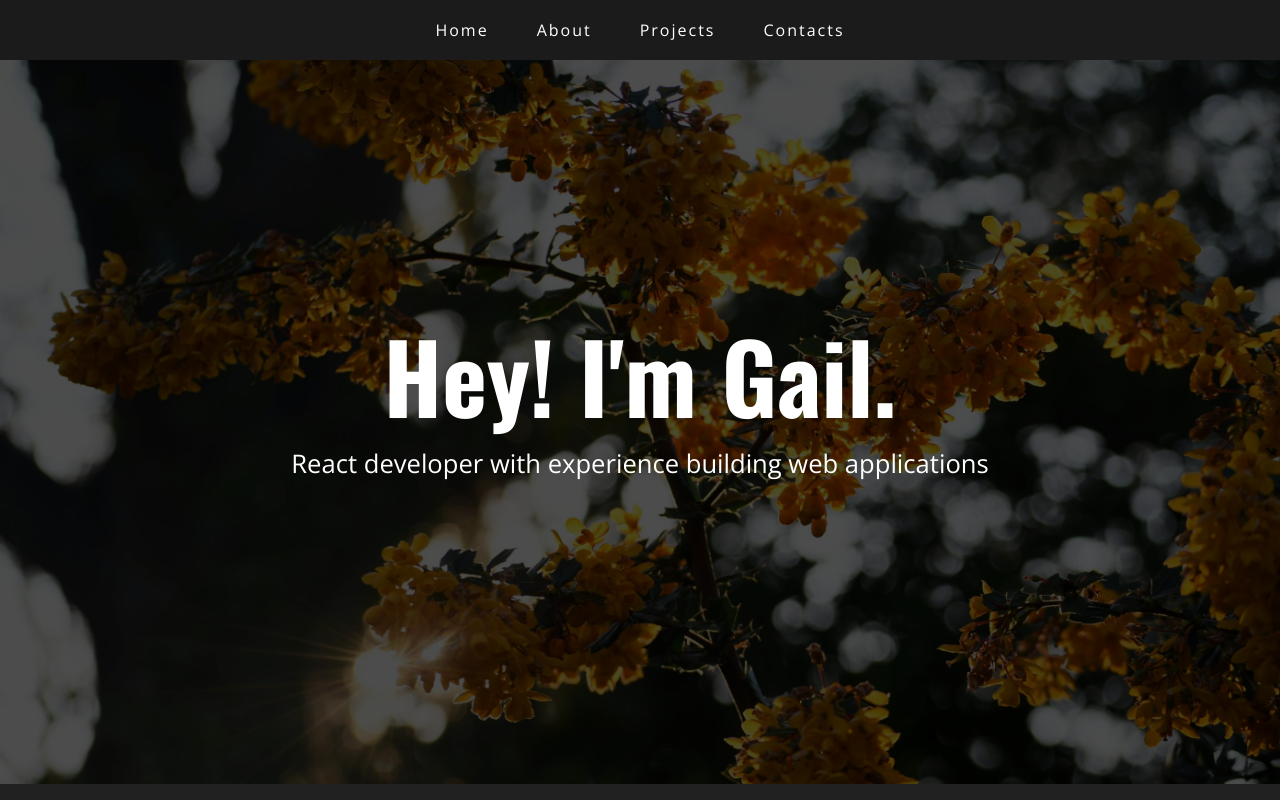
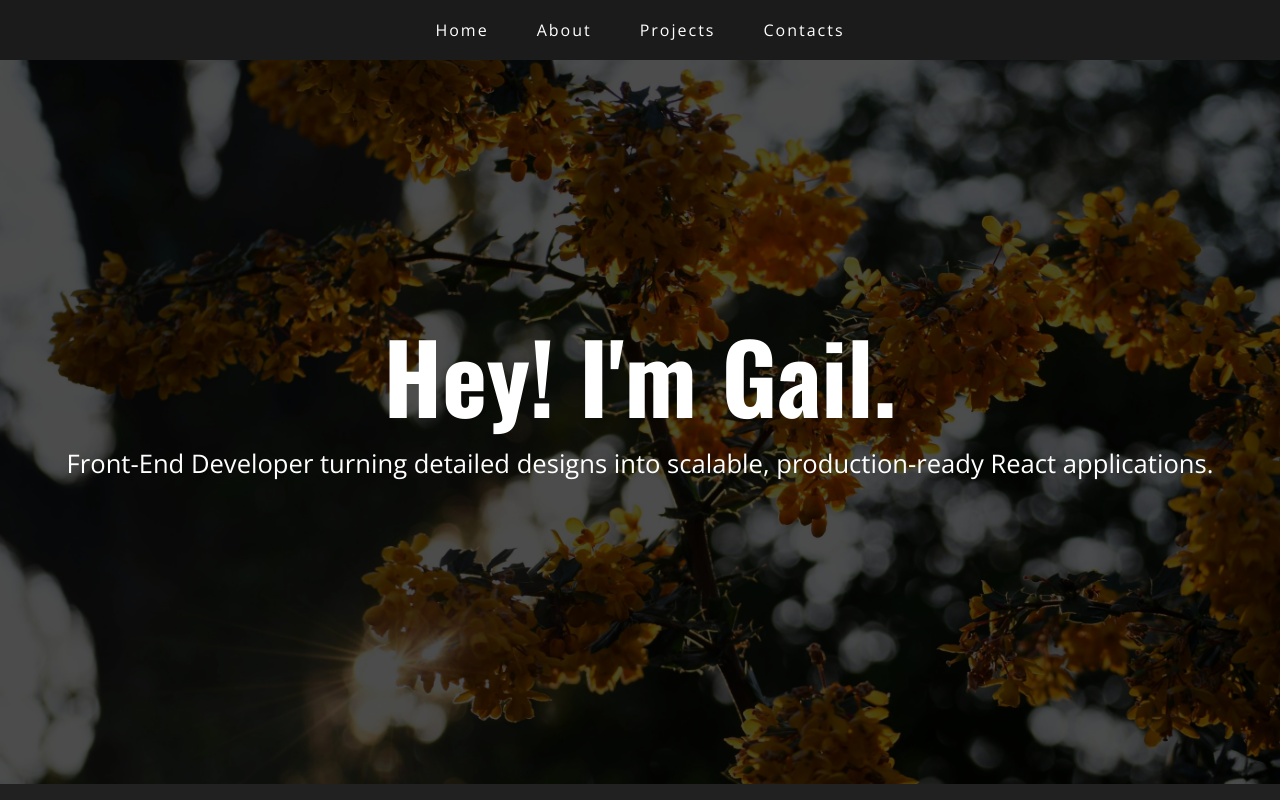
Before and after one commit to GailCodes/portfolio, an Astro site: page / in a window 1280 px wide. Shown: the top 800 px of the page. Built offline with nearby package versions, Linux system fonts and the light colour scheme; Astro itself is replaced by a stand-in of ours.

Commit message:
Update HomeLanding.astro

```diff
--- a/src/components/HomeLanding/HomeLanding.astro
+++ b/src/components/HomeLanding/HomeLanding.astro
@@ -10,7 +10,7 @@ import Navbar from "../common/Navbar/Navbar.astro";
   <div class="landing-content animate__animated">
     <h1 class="animate__animated animate__fadeInDown">Hey! I'm Gail.</h1>
     <h4 class="animate__animated animate__fadeInUp">
-      React developer with experience building web applications
+     Front-End Developer turning detailed designs into scalable, production-ready React applications.
     </h4>
   </div>
 </main>
```
